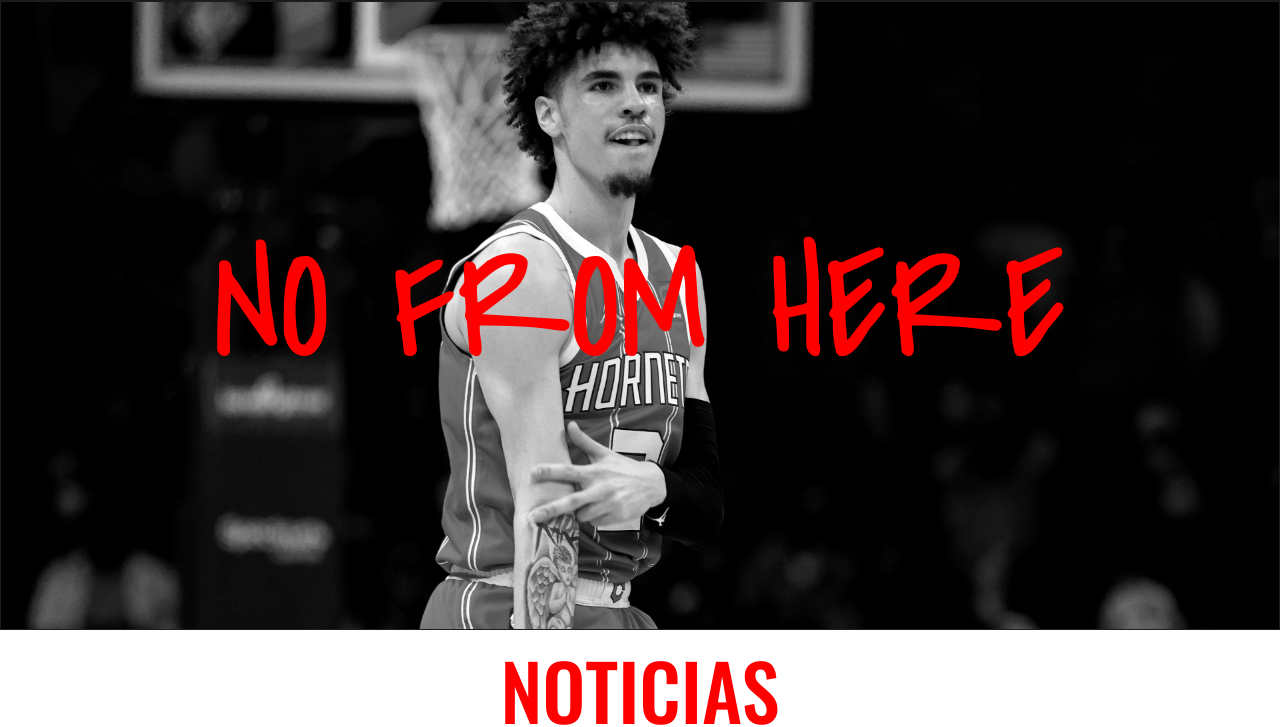
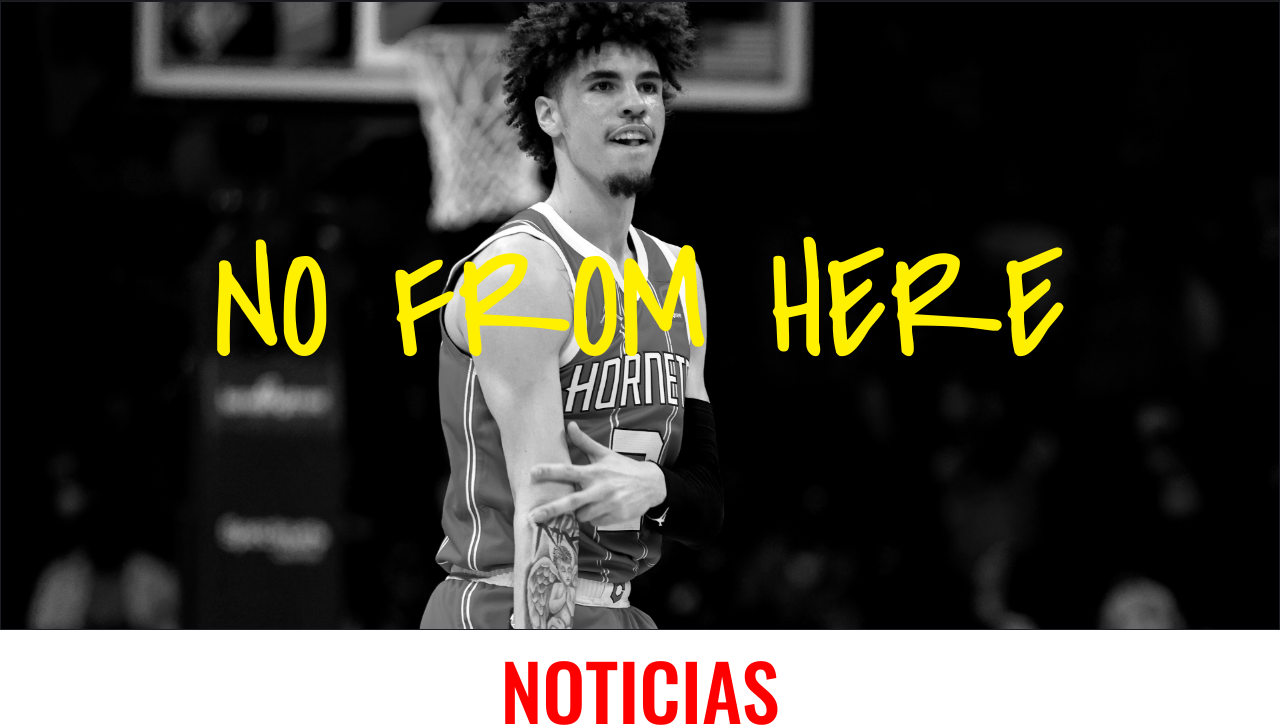
Before and after one commit to MatiasMattig/lameloball, a plain HTML site: page index.html in a window 1280 px wide. Shown: the part 87-814 px from the top of the page. Drawn offline with nearby package versions, Linux system fonts and the light colour scheme.

Commit message:
Update style.css

```diff
--- a/CSS/style.css
+++ b/CSS/style.css
@@ -515,7 +515,7 @@ footer {
 
 .card-title-index-1 {
     font-family: 'Covered By Your Grace', cursive;
-    color: #FF0000;
+    color: #FFF000;
     font-size: 12vw;
 }
 
```
